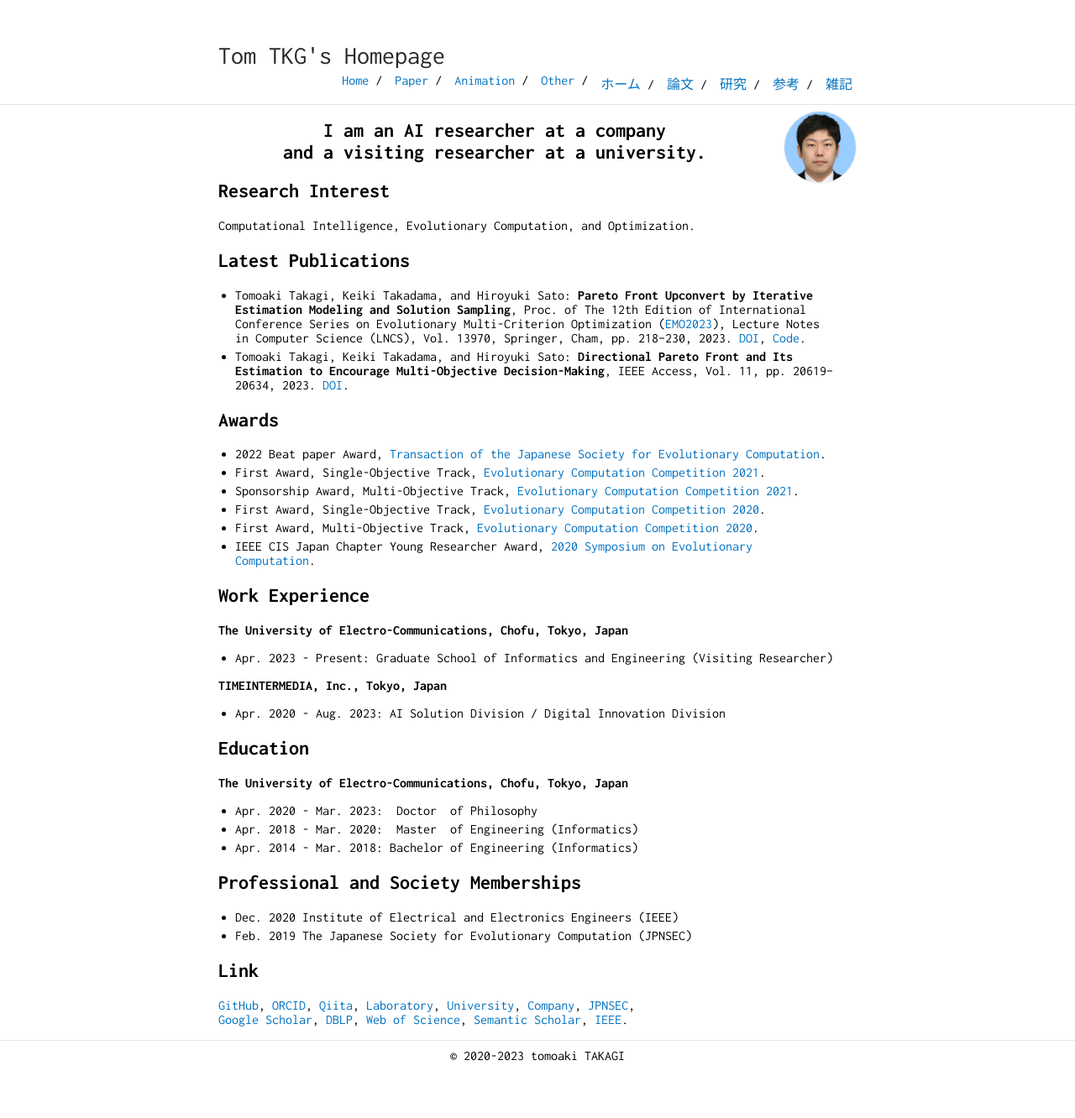
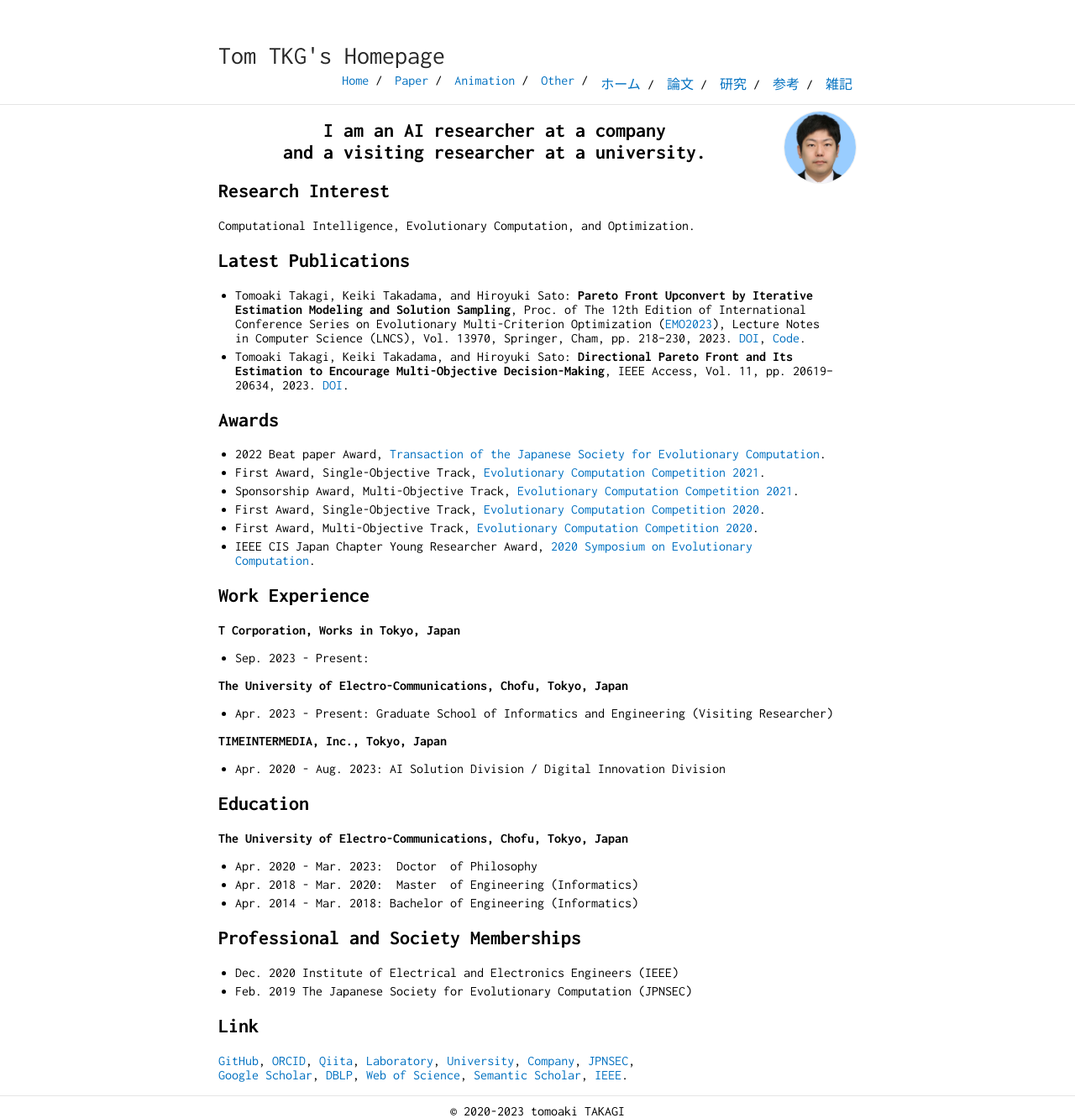
Before and after one commit to tomtkg/tomtkg.github.io, a Jekyll site: the page built from index.md, in a window 1280 px wide. Shown: the whole page at 84% size. Built offline with Jekyll 4.4.1, drawn with Linux system fonts in a browser that asks for light colours; before the commit the page ends 1266 px from its top, so only the background shows below that.

Commit message:
Update index.md

```diff
--- a/index.md
+++ b/index.md
@@ -27,6 +27,9 @@ Computational Intelligence, Evolutionary Computation, and Optimization.
 * IEEE CIS Japan Chapter Young Researcher Award, [2020 Symposium on Evolutionary Computation](http://www.jpnsec.org/yra.html){:target="_blank"}.
 
 ## Work Experience
+**T Corporation, Works in Tokyo, Japan**
+* Sep. 2023 - Present:
+
 **The University of Electro-Communications, Chofu, Tokyo, Japan**
 * Apr. 2023 - Present: Graduate School of Informatics and Engineering (Visiting Researcher)
 
```
